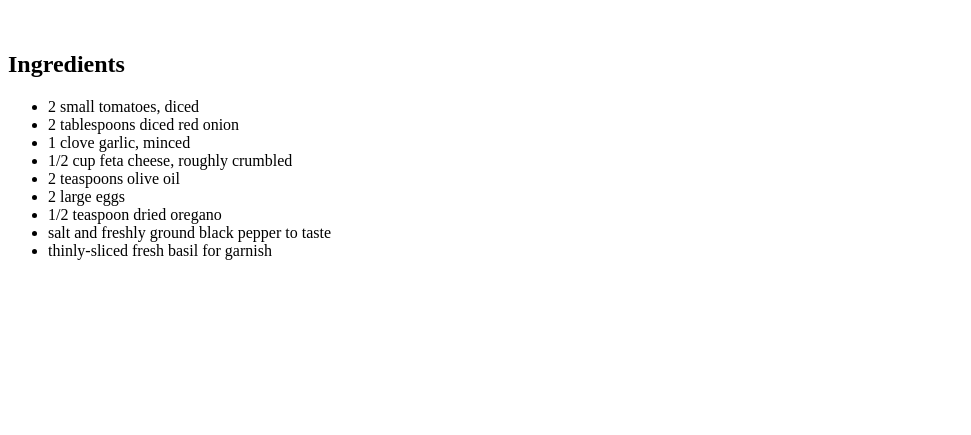
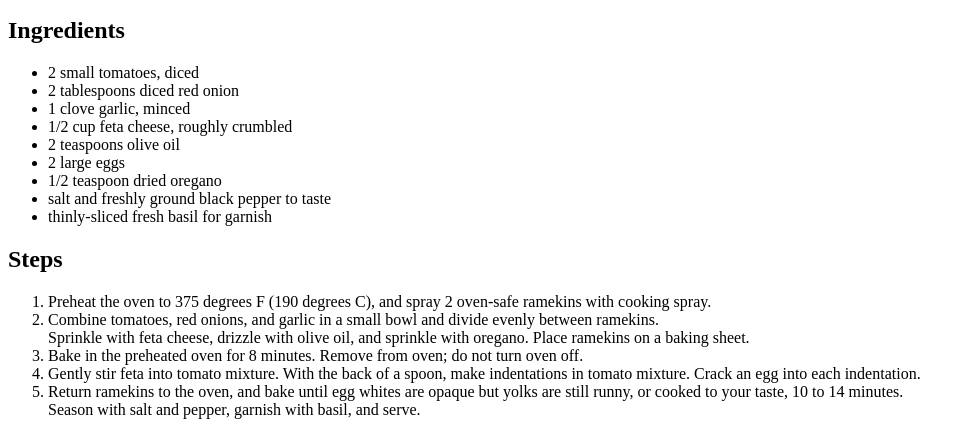
Before and after one commit to Harshitk15/odin-recipes, a plain HTML site: page recipes/fetaegg.html in a window 1280 px wide. Shown: the part 539-974 px from the top of the page, without its empty margins (0-971 px from the left). Before the commit the page ends 815 px from the top, so only its background shows below. Drawn offline with Linux system fonts and the light colour scheme.

Commit message:
Completed Feta egg recipe guide

```diff
--- a/recipes/fetaegg.html
+++ b/recipes/fetaegg.html
@@ -9,7 +9,6 @@
     <h1>Feta Egg recipe</h1>
     <img src="https://www.allrecipes.com/thmb/wnPMHn---MA6rUaFxwGIYanXgXU=/750x0/filters:no_upscale():max_bytes(150000):strip_icc():format(webp)/8682609_Baked-Feta-Eggs_Pat-Bernitt_4x3-7300378586b84386af282a3b5ba5de2d.jpg" alt="Feta Egg image" height="400" width="600"/>
     <p>These baked feta eggs are so very simple to make, but a great way to style up breakfast, brunch, or dinner. <br/> Feel free to adapt the flavors to your taste preferences.</p>
-    <br/>
     <h2>Ingredients</h2>
     <ul>
         <li>2 small tomatoes, diced</li>
@@ -22,5 +21,13 @@
         <li>salt and freshly ground black pepper to taste</li>
         <li>thinly-sliced fresh basil for garnish</li>
     </ul>
+    <h2>Steps</h2>
+    <ol>
+        <li>Preheat the oven to 375 degrees F (190 degrees C), and spray 2 oven-safe ramekins with cooking spray.</li>
+        <li>Combine tomatoes, red onions, and garlic in a small bowl and divide evenly between ramekins.<br/> Sprinkle with feta cheese, drizzle with olive oil, and sprinkle with oregano. Place ramekins on a baking sheet.</li>
+        <li>Bake in the preheated oven for 8 minutes. Remove from oven; do not turn oven off.</li>
+        <li>Gently stir feta into tomato mixture. With the back of a spoon, make indentations in tomato mixture. Crack an egg into each indentation.</li>
+        <li>Return ramekins to the oven, and bake until egg whites are opaque but yolks are still runny, or cooked to your taste, 10 to 14 minutes.<br/> Season with salt and pepper, garnish with basil, and serve.</li>
+    </ol>
 </body>
 </html>
```
